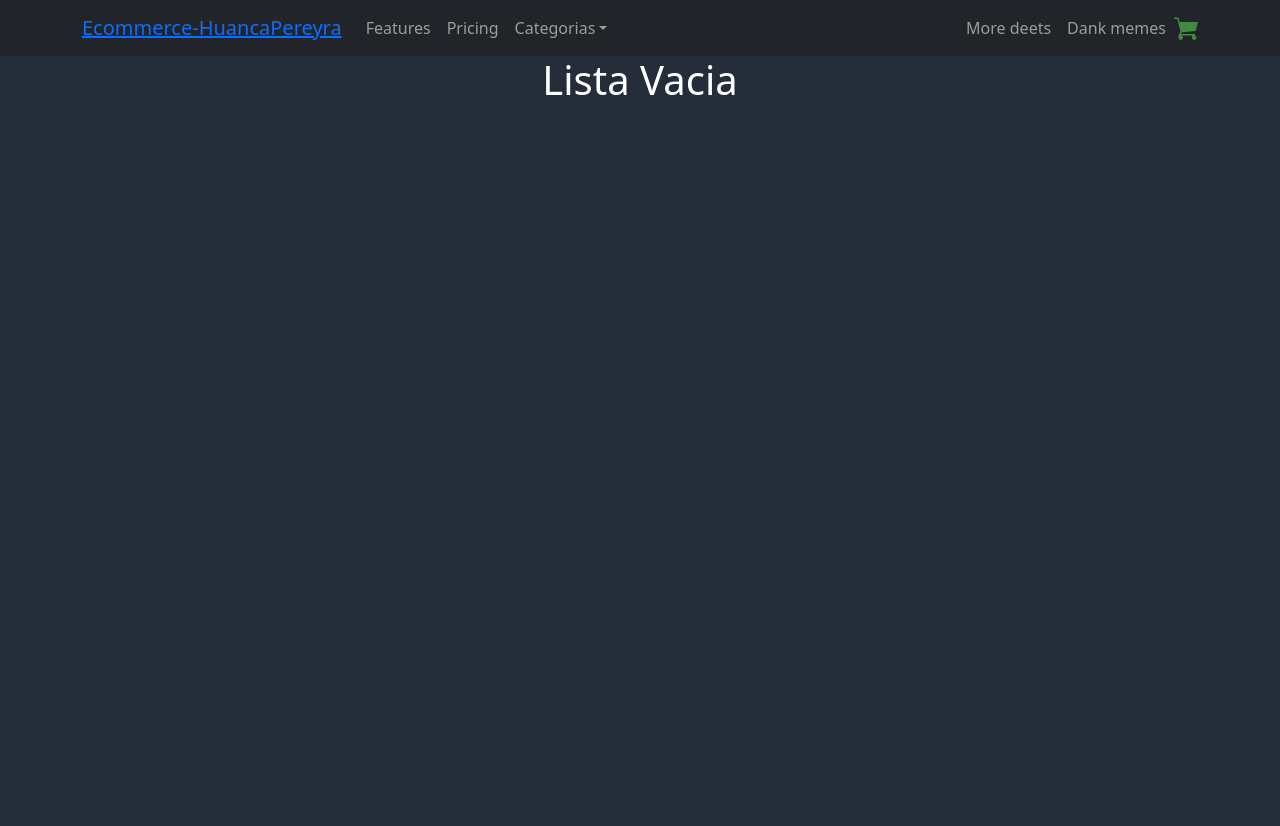
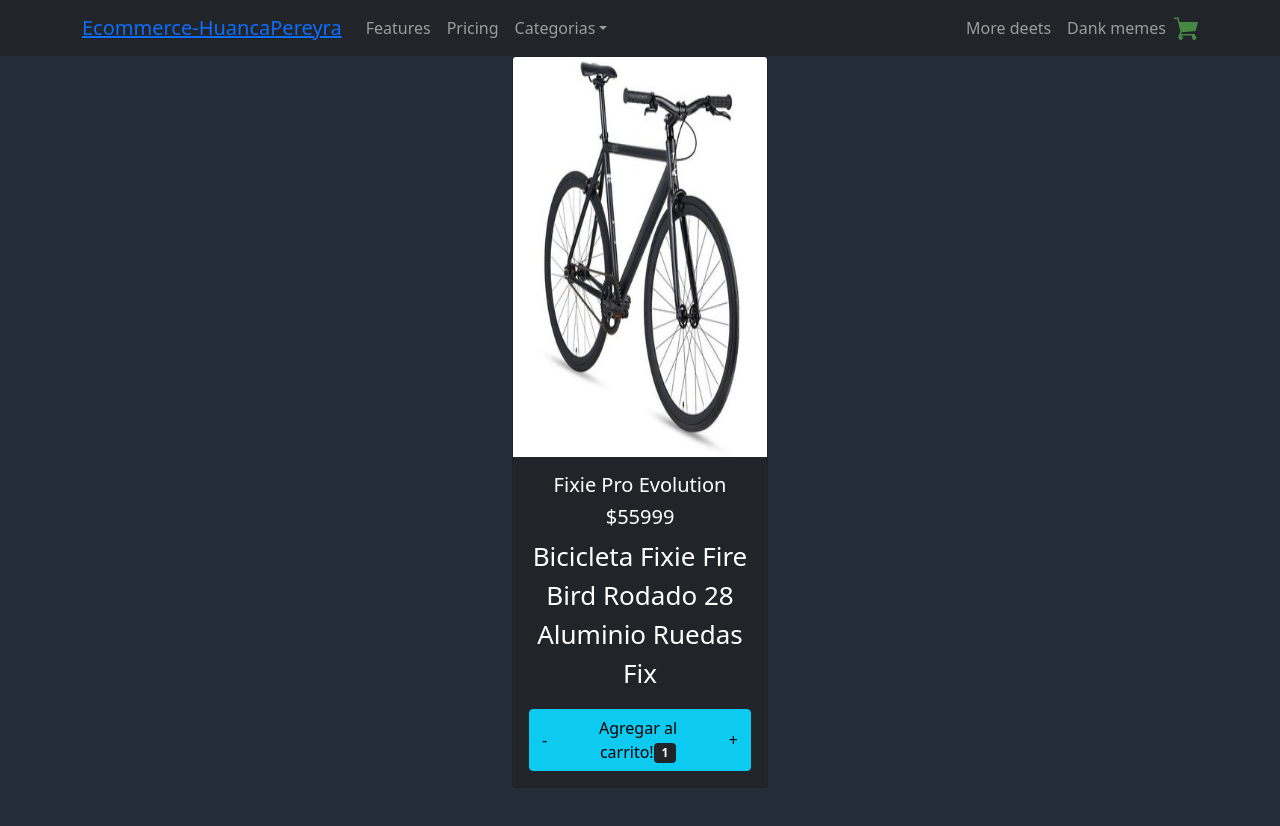
Before and after one commit to Ismael-hp/Ecommerce-HuancaPereyra, a React (Create React App) app: page /item/1 in a window 1280 px wide. Shown: the top 826 px of the page. Built offline with nearby package versions, Linux system fonts and the light colour scheme.

Commit message:
Se realiza la primera entrega Proyecto Final

```diff
--- a/src/Components/Items_Comp/Item.js
+++ b/src/Components/Items_Comp/Item.js
@@ -1,21 +1,19 @@
 import React from 'react';
 import { Card, Button} from 'react-bootstrap';
-import Bender from '../Icon-Comp/Bender.png';
-import {Link,NavLink } from 'react-router-dom';
+import {Link,NavLink, } from 'react-router-dom';
 
 const Item = ({ id,bg,Producto,Imagen,setselectItem}) => {
 
-    const selectItem = () => setselectItem(id);
+  const selectItem = () => setselectItem(id);
   return <div>
     <Card style={{ width: '16rem' }} bg={bg}>
       <Card.Img variant="top" src={Imagen} height={250} />
       <Card.Body>
         <Card.Title>{Producto}</Card.Title>
-        <Button variant="primary" onClick={selectItem} ><NavLink to="category/FIXIE">TEST</NavLink></Button>
+        <Button variant="info" onClick={selectItem} ><NavLink to={`item/${id}`} >TEST</NavLink></Button>
       </Card.Body>
     </Card>
     <hr />
   </div>;
 };
-
 export default Item;
--- a/src/Components/Items_Comp/ItemCount.js
+++ b/src/Components/Items_Comp/ItemCount.js
@@ -13,14 +13,11 @@ const ItemCount = ({Stock,Initial}) => {
             if (Counter >= Stock) return;
             setCounter(Counter + 1);
         };
-
-
-
   return <div>
   <ButtonGroup aria-label="Basic example">
-  <Button onClick={subtractCounter} variant="primary">-</Button>
-  <Button variant="primary">Agregar al carrito!<Badge bg="secondary">{Counter}</Badge><span className="visually-hidden">unadada</span></Button>
-  <Button onClick={addCounter} variant="primary">+</Button>
+  <Button onClick={subtractCounter} variant="info">-</Button>
+  <Button variant="info">Agregar al carrito!<Badge bg="dark">{Counter}</Badge><span className="visually-hidden">unadada</span></Button>
+  <Button onClick={addCounter} variant="info">+</Button>
   </ButtonGroup>
   </div>;
 };
--- a/src/Components/Items_Comp/ItemDetail.js
+++ b/src/Components/Items_Comp/ItemDetail.js
@@ -1,6 +1,5 @@
 import React from 'react';
 import { Card} from 'react-bootstrap';
-import Bender from '../Icon-Comp/Bender.png';
 import ItemCount from './ItemCount';
 
 
--- a/src/Components/Items_Comp/ItemDetailContainer.js
+++ b/src/Components/Items_Comp/ItemDetailContainer.js
@@ -2,35 +2,33 @@ import ItemDetail from './ItemDetail';
 import { useEffect, useState } from 'react';
 import { getItem} from '../Helpers/Promises';
 import { Spinner} from 'react-bootstrap';
+import { useParams } from 'react-router-dom';
 
 
 
-const ItemDetailContainer = ({idItem}) => {
+const ItemDetailContainer = () => {
+
+  const {id} = useParams();
+
+  console.log(id);
 
     const [dataItem, setDataItem] = useState(null);
     const [loading, setLoading] = useState(true);
 
     useEffect(() => {
         setLoading(true)
-        getItem(idItem).then(result => {
+        getItem(id).then(result => {
             setDataItem(result);
             setLoading(false);
         })
-    }, [idItem]);
-
+    }, [id]);
 
     if (loading) {
-        return <Spinner animation="border" variant="light" />;
+        return <Spinner animation="border" variant="light"/>;
       }
 
       return <div>
         {dataItem ? <ItemDetail {...dataItem} /> :<div><h1>Lista Vacia</h1></div>}
       </div>
-
-
-
-
-
 };
-//<ItemDetail id={id} Producto={Producto} />
 export default ItemDetailContainer;
--- a/src/Components/Items_Comp/ItemList.js
+++ b/src/Components/Items_Comp/ItemList.js
@@ -8,7 +8,6 @@ const ItemList = ({ Products, setselectItem }) => {
         <Item key={product.id} {...product} Initial={1} setselectItem={setselectItem} />
       ))
     }
-
   </div>;
 };
 
--- a/src/Components/ProductosDato/Product.js
+++ b/src/Components/ProductosDato/Product.js
@@ -11,7 +11,7 @@ export const products = [
     id: "1",
     bg: 'dark',
     Producto: "Fixie Pro Evolution",
-    Description: "Descubrí infinitas posibilidades para tus fotos con las 4 cámaras principales de tu equipo. Poné a prueba tu creatividad y jugá con la iluminación, diferentes planos y efectos para obtener grandes resultados.",
+    Description: "Bicicleta Fixie Fire Bird Rodado 28 Aluminio Ruedas Fix",
     Stock: 3,
     Precio: 55999,
     Category: "FIXEI",
@@ -21,7 +21,7 @@ export const products = [
     id: "2",
     bg: 'dark',
     Producto: "Fixie Basic",
-    Description: "Full description PRODUCTO TV",
+    Description: "Bicicleta Fixie Fire Bird Rodado 28 Urbana Freno Herradura",
     Stock: 11,
     Precio: 29999,
     Category: "FIXEI",
@@ -32,7 +32,7 @@ export const products = [
     id: "3",
     bg: 'dark',
     Producto: "MB-rodado29",
-    Description: "Esta tablet es ideal para cada una de tus actividades: editar fotos, documentos, navegar por internet y ¡mucho más!",
+    Description: "Bicicleta Mountain Bike Klatter Fm18k9am210d R29 21v Mtb Aluminio",
     Stock: 18,
     Precio: 29999,
     Category: "MOUNTAIN BIKE",
@@ -42,7 +42,7 @@ export const products = [
     id: "4",
     bg: 'dark',
     Producto: "MB-Expert Jungle",
-    Description: "La notebook HP 16-A0061LA es una solución tanto para trabajar y estudiar como para entretenerte. Al ser portátil, el escritorio dejará de ser tu único espacio de uso para abrirte las puertas a otros ambientes ya sea en tu casa o en la oficina.",
+    Description: "Mountain bike Futura Lynce R29 frenos v-brakes cambios Shimano color plata/naranja con pie de apoyo",
     Stock: 10,
     Precio: 29999,
     Category: "MOUNTAIN BIKE",
@@ -52,7 +52,7 @@ export const products = [
     id: "5",
     bg: 'dark',
     Producto: "Mb-ClassicFire",
-    Description: "La notebook HP 16-A0061LA es una solución tanto para trabajar y estudiar como para entretenerte. Al ser portátil, el escritorio dejará de ser tu único espacio de uso para abrirte las puertas a otros ambientes ya sea en tu casa o en la oficina.",
+    Description: "Bicicleta Mtb Overtech R29 Aluminio Full Shimano Freno",
     Stock: 14,
     Precio: 29999,
     Category: "MOUNTAIN BIKE",
@@ -62,7 +62,7 @@ export const products = [
     id: "6",
     bg: 'dark',
     Producto: "Ruta-Power Fua",
-    Description: "La notebook HP 16-A0061LA es una solución tanto para trabajar y estudiar como para entretenerte. Al ser portátil, el escritorio dejará de ser tu único espacio de uso para abrirte las puertas a otros ambientes ya sea en tu casa o en la oficina.",
+    Description: "Bicicleta Gravel Polygon Bend Riv Sram Apex 1x11v",
     Stock: 10,
     Precio: 29999,
     Category: "Gravel",
@@ -72,7 +72,7 @@ export const products = [
     id: "7",
     bg: 'dark',
     Producto: "RuteraClassic life",
-    Description: "La notebook HP 16-A0061LA es una solución tanto para trabajar y estudiar como para entretenerte. Al ser portátil, el escritorio dejará de ser tu único espacio de uso para abrirte las puertas a otros ambientes ya sea en tu casa o en la oficina.",
+    Description: "Bicicleta Cube Nuroad Pro 28 Disco Gravel 2021 Funes Bikes",
     Stock: 16,
     Precio: 29999,
     Category: "Gravel",
--- a/src/Components/Routes-Comp/Routess.js
+++ b/src/Components/Routes-Comp/Routess.js
@@ -12,7 +12,7 @@ const Routess = () => {
         <Routes>
           <Route path="/" element={<ItemlistContainer />} />
           <Route path="/category/:id" element={<ItemlistContainer />} />
-          <Route path="/item/:id" element={<ItemDetailContainer />} />
+          <Route path="/item/:id" element={<ItemDetailContainer/>} />
         </Routes>
       </div>
     </BrowserRouter>
```
Also changed, not shown: src/App.js (+0 -12 lines), src/Components/Items_Comp/ItemlistContainer.js (+1 -17 lines).
